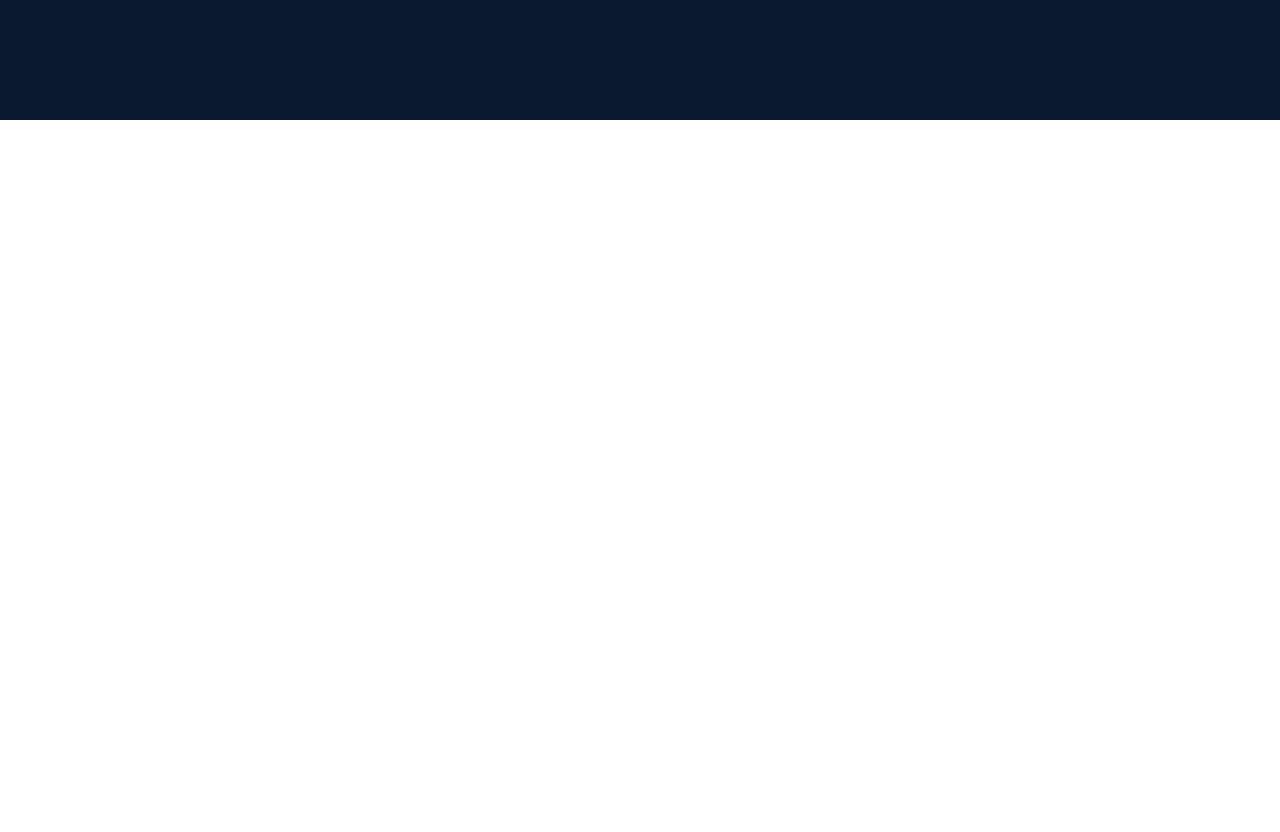
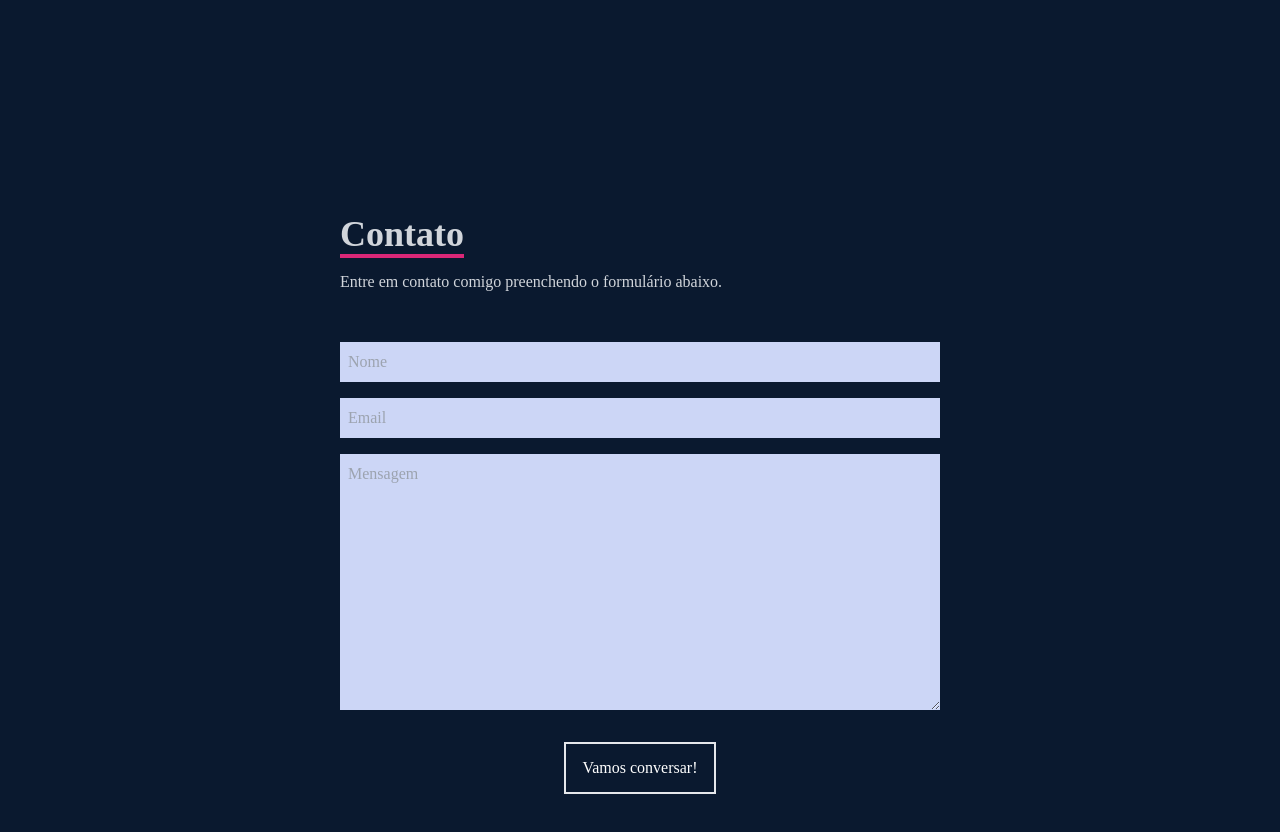
Before and after one commit to thaispsc/portfolio, a React (Create React App) app: page / in a window 1280 px wide. Shown: the part 3080-3912 px from the top of the page. Before the commit the page ends 3200 px from the top, so only its background shows below. Built offline with nearby package versions, Linux system fonts and the light colour scheme; the HTML template or start-up script is replaced by a standard one.

Commit message:
adicionando componente Contato

```diff
--- a/src/App.tsx
+++ b/src/App.tsx
@@ -1,3 +1,4 @@
+import Contato from "./components/Contato";
 import Habilidades from "./components/Habilidades";
 import Inicio from "./components/Inicio";
 import Navbar from "./components/Navbar";
@@ -12,6 +13,7 @@
     <SobreMim />
     <Habilidades />
     <Projetos />
+    <Contato />
     </div>
   );
 }
--- /dev/null
+++ b/src/components/Contato/index.tsx
@@ -0,0 +1,23 @@
+import React from 'react';
+
+// import { Container } from './styles';
+
+const Contato: React.FC = () => {
+  return (
+    <div className='w-full h-screen bg-[#0a192f] flex justify-center items-center p-4'>
+        <form action="" className='flex flex-col max-w-[600px] w-full'>
+            <div className='pb-8'>
+                <p className='text-4xl font-bold inline border-b-4 border-pink-600 text-gray-300'>Contato</p>
+                <p className='text-gray-300 py-4'>Entre em contato comigo preenchendo o formulário abaixo.</p>
+            </div>
+            <input className='p-2 bg-[#ccd6f6]' type="text" placeholder='Nome'name="name"/>
+            <input className='my-4 p-2 bg-[#ccd6f6]' type="email" placeholder='Email'name="email"/>
+            <textarea className='p-2 bg-[#ccd6f6]' name="message" rows={10} placeholder='Mensagem'></textarea>
+            <button className='text-white border-2 hover:bg-pink-600 hover:border-pink-600 px-4 py-3 my-8 mx-auto flex items-center'>Vamos conversar!</button>
+        </form>
+
+    </div>
+  )
+}
+
+export default Contato;
```
